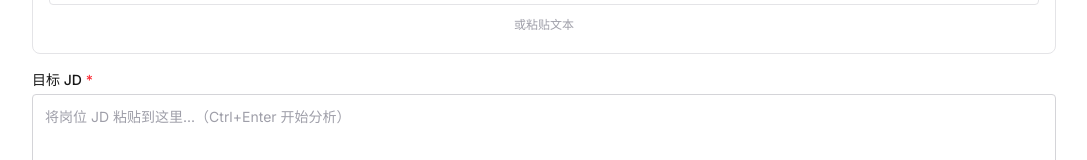
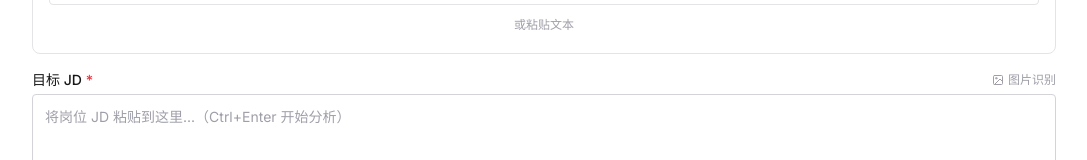
Before and after one commit to grinxx/offerhelper-web, a Next.js app: page /analyze in a window 1280 px wide. Shown: the part 334-494 px from the top of the page, without its empty margins (96-1183 px from the left). Built offline with nearby package versions, Linux system fonts and the light colour scheme; no server answers.

Commit message:
feat: add image OCR to JdInput component

```diff
--- a/components/JdInput.tsx
+++ b/components/JdInput.tsx
@@ -1,5 +1,5 @@
 'use client'
-import { useEffect, useState } from 'react'
+import { useEffect, useRef, useState } from 'react'
 
 const STORAGE_KEY = 'offerhelper_jd_text'
 
@@ -11,6 +11,8 @@ interface Props {
 
 export default function JdInput({ value, onChange, onSubmit }: Props) {
   const [cachedJd, setCachedJd] = useState<string | null>(null)
+  const [ocrLoading, setOcrLoading] = useState(false)
+  const imageInputRef = useRef<HTMLInputElement>(null)
 
   useEffect(() => {
     const cached = localStorage.getItem(STORAGE_KEY)
@@ -28,11 +30,49 @@ export default function JdInput({ value, onChange, onSubmit }: Props) {
     setCachedJd(null)
   }
 
+  async function handleImageOCR(file: File) {
+    setOcrLoading(true)
+    try {
+      const formData = new FormData()
+      formData.append('image', file)
+      const res = await fetch('/api/ocr', { method: 'POST', body: formData })
+      const data = await res.json()
+      if (!res.ok || data.error) {
+        alert(data.error ?? '识别失败，请重试')
+        return
+      }
+      handleChange(data.text)
+    } finally {
+      setOcrLoading(false)
+      if (imageInputRef.current) imageInputRef.current.value = ''
+    }
+  }
+
   return (
     <div>
-      <label className="block text-sm font-medium mb-1">
-        目标 JD <span className="text-red-500">*</span>
-      </label>
+      <div className="flex items-center justify-between mb-1">
+        <label className="block text-sm font-medium">
+          目标 JD <span className="text-red-500">*</span>
+        </label>
+        <button
+          type="button"
+          onClick={() => imageInputRef.current?.click()}
+          disabled={ocrLoading}
+          className="flex items-center gap-1 text-xs text-zinc-400 dark:text-zinc-500 hover:text-zinc-600 dark:hover:text-zinc-300 transition-colors disabled:opacity-40"
+        >
+          <svg width="12" height="12" viewBox="0 0 24 24" fill="none" stroke="currentColor" strokeWidth="2" strokeLinecap="round" strokeLinejoin="round">
+            <rect x="3" y="3" width="18" height="18" rx="2"/><circle cx="8.5" cy="8.5" r="1.5"/><polyline points="21 15 16 10 5 21"/>
+          </svg>
+          {ocrLoading ? '识别中...' : '图片识别'}
+        </button>
+        <input
+          ref={imageInputRef}
+          type="file"
+          accept="image/jpeg,image/jpg,image/png,image/bmp,image/webp"
+          className="hidden"
+          onChange={e => e.target.files?.[0] && handleImageOCR(e.target.files[0])}
+        />
+      </div>
       {cachedJd && !value && (
         <div className="flex items-center justify-between mb-2 bg-zinc-50 dark:bg-zinc-900 border border-zinc-200 dark:border-zinc-700 rounded px-3 py-2">
           <span className="text-xs text-zinc-500 dark:text-zinc-400 truncate mr-2">
```
